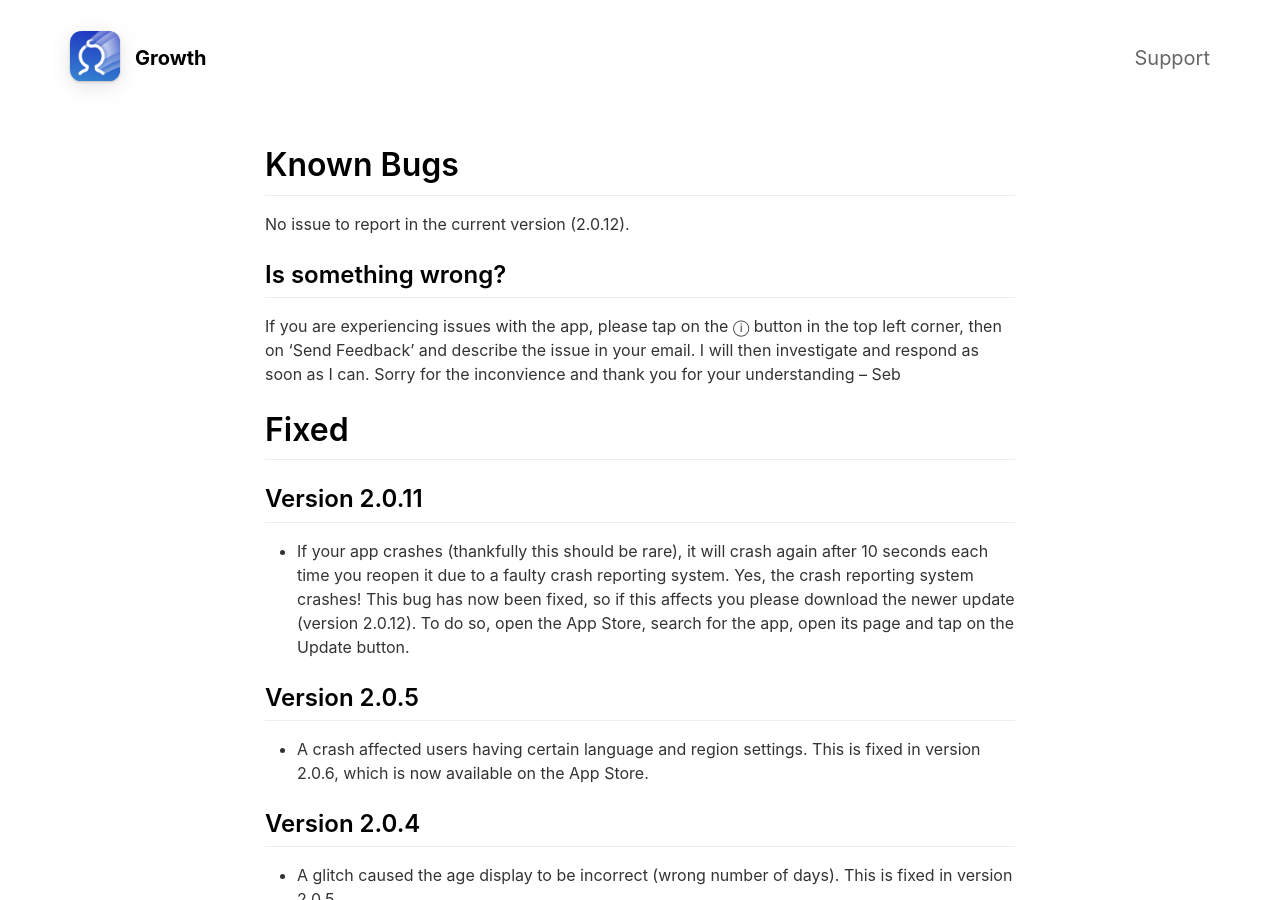
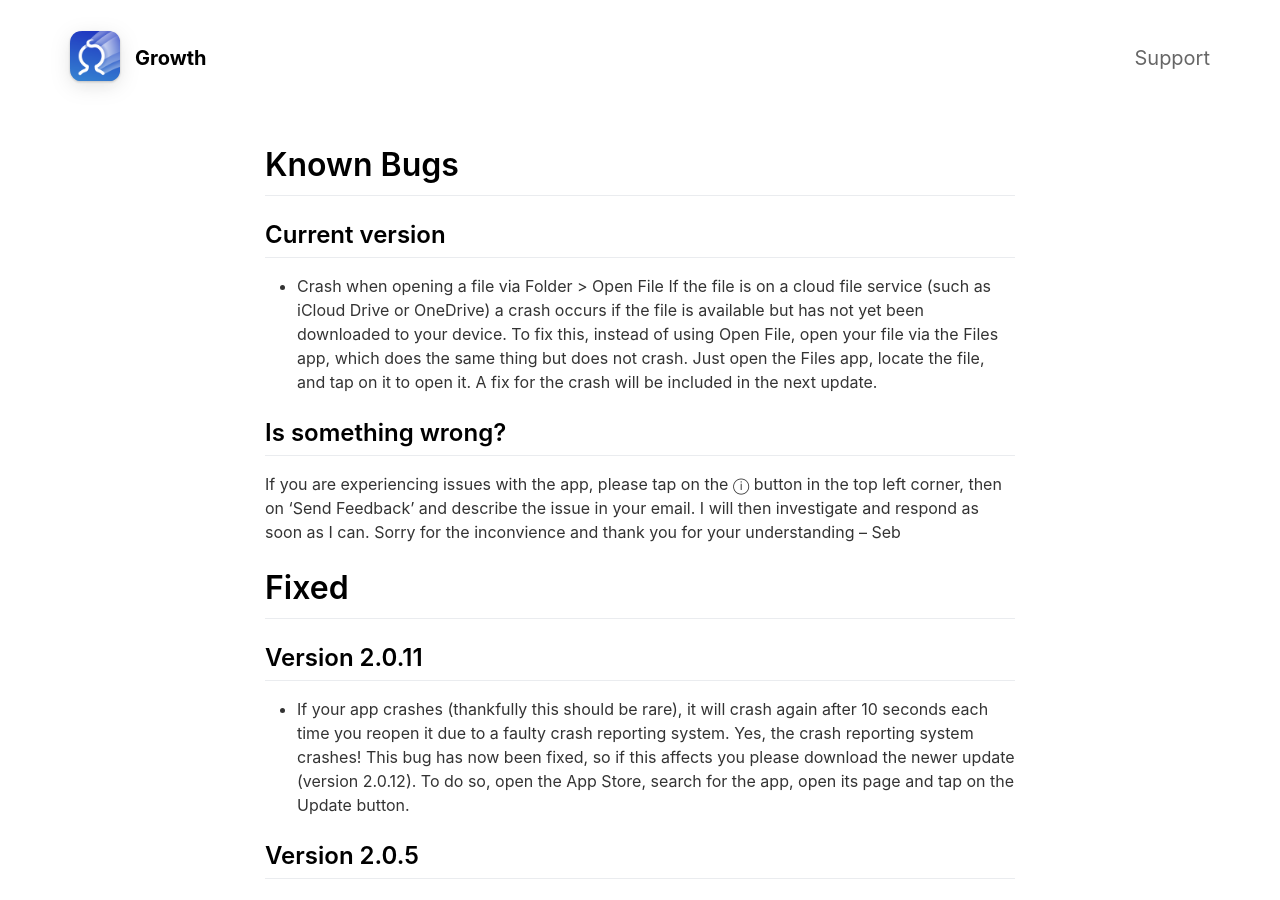
Before and after one commit to Clafou/growthchart.app, a Jekyll site: the page built from _pages/bugs.md, in a window 1280 px wide and 900 px high. Built offline with Jekyll 4.4.1, drawn with Linux system fonts in a browser that asks for light colours; nearby versions of some CDN libraries.

Commit message:
Updated Known Bugs

```diff
--- a/_pages/bugs.md
+++ b/_pages/bugs.md
@@ -7,7 +7,10 @@ include_in_footer: false
 
 # Known Bugs
 
-No issue to report in the current version (2.0.12).
+## Current version
+
+* Crash when opening a file via Folder > Open File
+If the file is on a cloud file service (such as iCloud Drive or OneDrive) a crash occurs if the file is available but has not yet been downloaded to your device. To fix this, instead of using Open File, open your file via the Files app, which does the same thing but does not crash. Just open the Files app, locate the file, and tap on it to open it. A fix for the crash will be included in the next update.
 
 ## Is something wrong?
 
```
